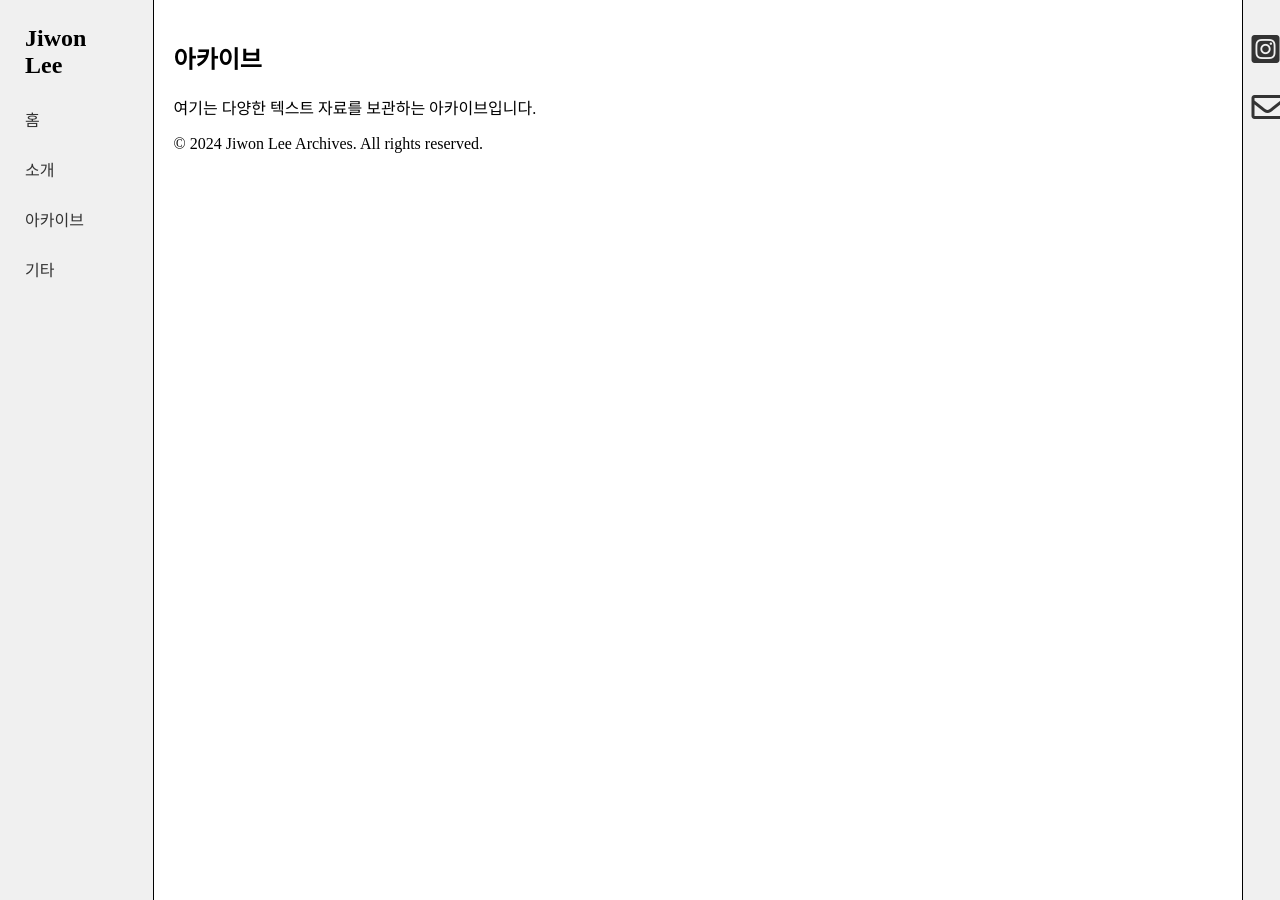
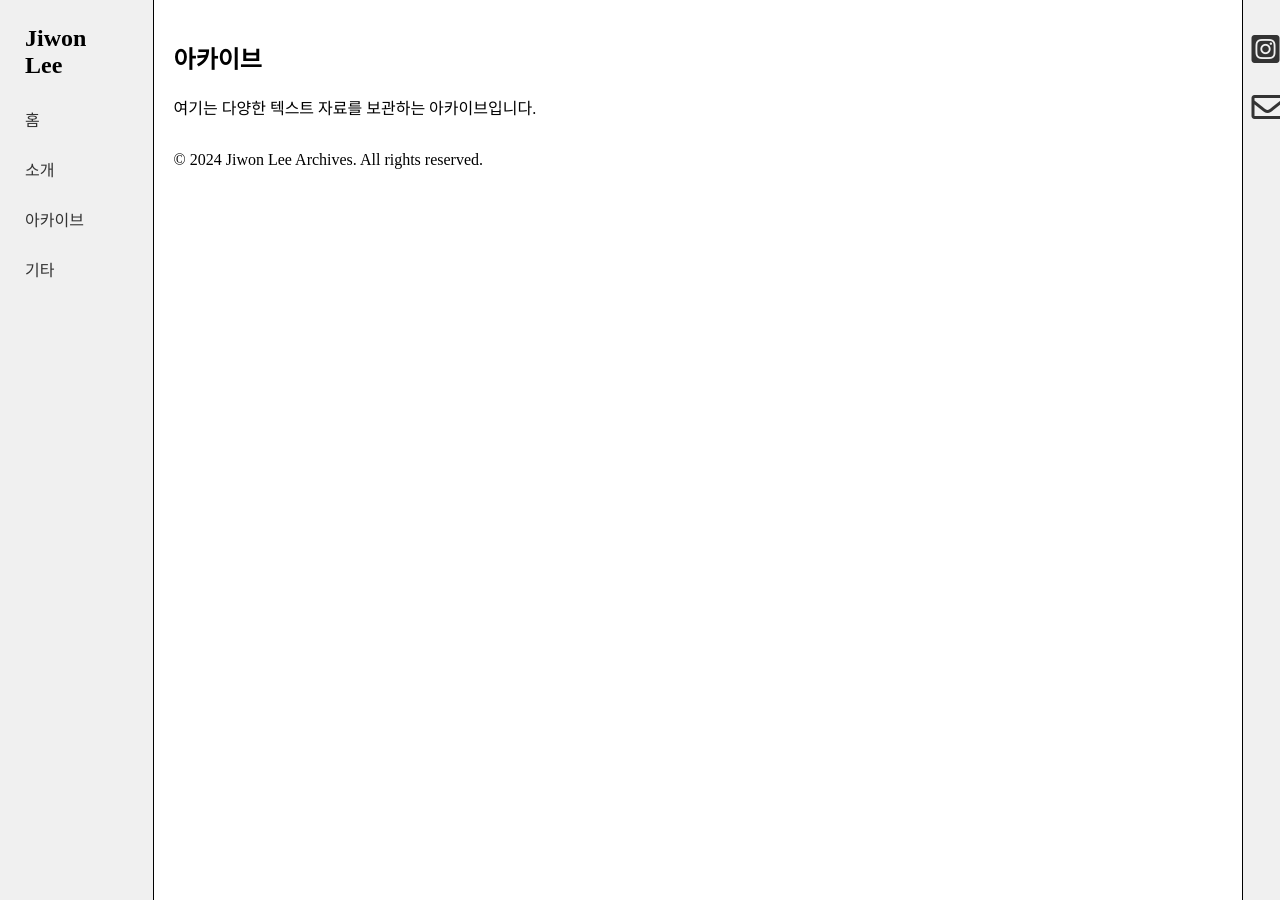
Before and after one commit to LfayeJ/archives, a Jekyll site: the page built from index.html, in a window 1280 px wide. Built offline with Jekyll 4.4.1, drawn with Linux system fonts in a browser that asks for light colours; some web fonts are replaced.

Commit message:
Update styles.css

```diff
--- a/assets/css/styles.css
+++ b/assets/css/styles.css
@@ -34,10 +34,6 @@ a:hover {
 
 p {
   margin-bottom: 1em;
-}
-
-p:last-of-type {
-  margin-bottom: 0;
 }
 
 .border, .border_top, .border_right {
```
